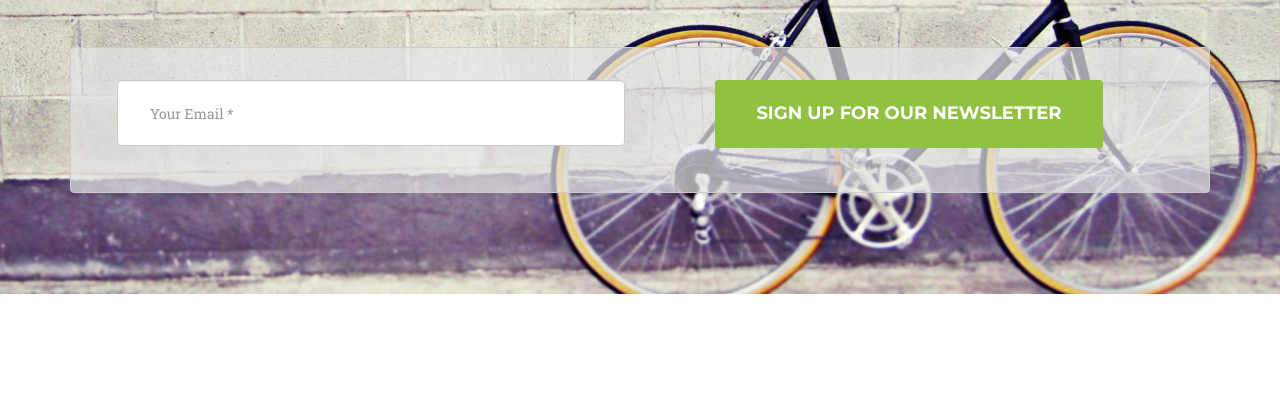
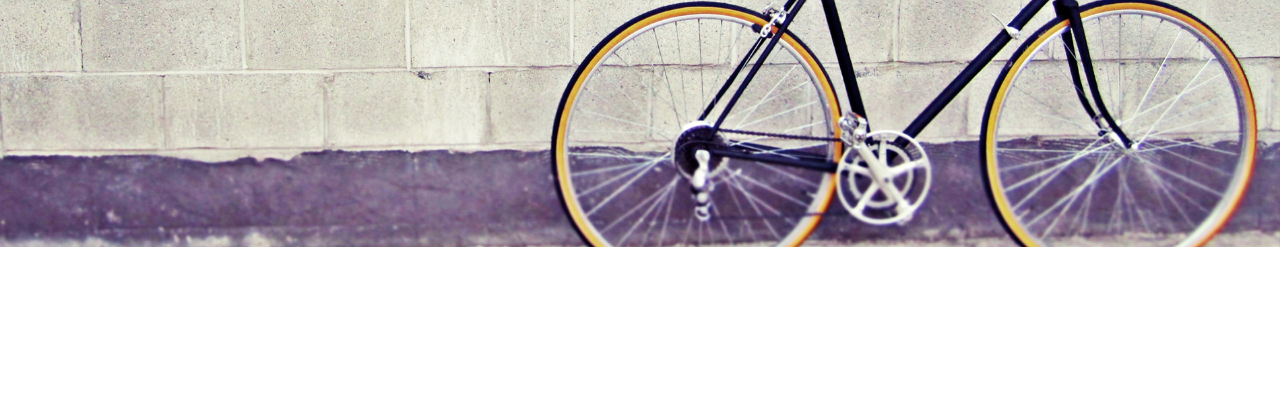
Before and after one commit to seche/bikes, a website: page index.html in a window 1280 px wide. Shown: the part 343-737 px from the top of the page. Drawn offline with nearby package versions, Linux system fonts and the light colour scheme; a web font is replaced by a local one.

Commit message:
removed newsletter

```diff
--- a/index.html
+++ b/index.html
@@ -78,7 +78,7 @@
                 <div class="intro-lead-in">Convenient Bicycle Service!</div>
                 <div class="intro-heading">We're Here To Help You</div>
                 <div class="col-lg-12">
-                    <form name="newsletter" id="newsletter" novalidate>
+                    <!--<form name="newsletter" id="newsletter" novalidate>
                         <div class="row boxit">
                           <div class="col-lg-12">
                             <div id="success"></div>
@@ -94,7 +94,7 @@
                                 <button type="submit" class="btn btn-xl">Sign Up For Our Newsletter</button>
                             </div>
                         </div>
-                    </form>
+                    </form>-->
                 </div>
                 <div class="col-lg-12"></div>
             </div>
```
